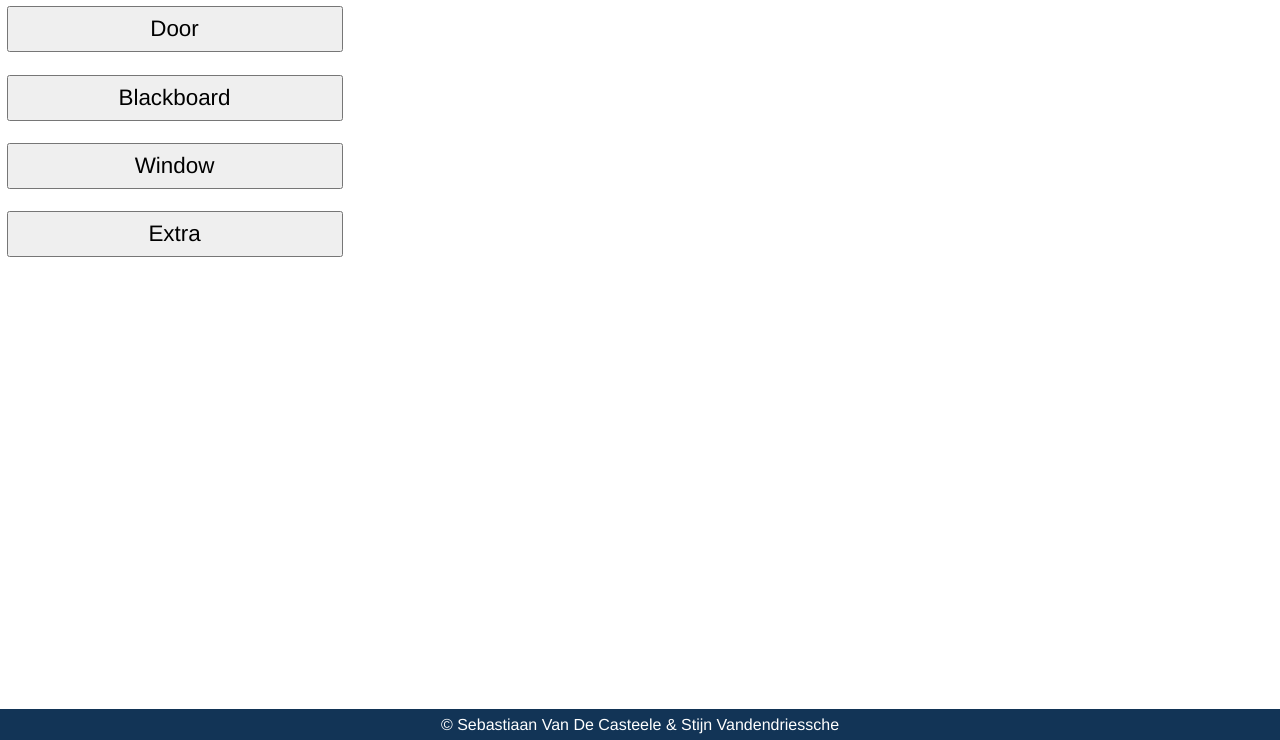
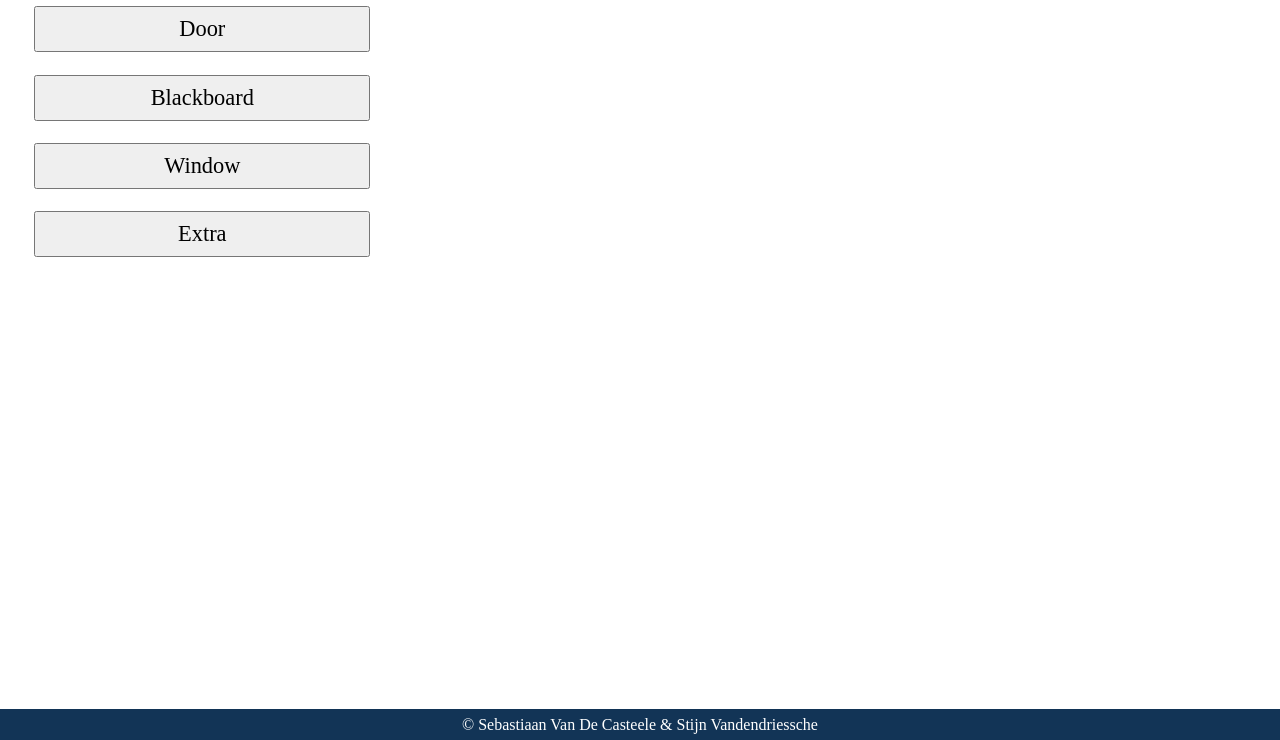
Before and after one commit to XP3RI0N/raspicam, a plain HTML site: page webinterface/index.html in a window 1280 px wide. Shown: the part 60-800 px from the top of the page. Drawn offline with Linux system fonts and the light colour scheme.

```diff
--- a/webinterface/css/style.css
+++ b/webinterface/css/style.css
@@ -1,7 +1,7 @@
 * {
   margin: 0;
   padding: 0;
-  font-family: "Ubuntu", "Helvetica Neue", Helvetica, Arial, sans-serif; }
+  font-family: "ubuntu"; }
 
 body {
   position: absolute;
@@ -39,6 +39,6 @@
   font-size: 1.4rem;
   width: 100%;
   margin: 0.5em 0;
-  padding: 0.5rem; }
+  padding: 0.5rem 0; }
 
 /*# sourceMappingURL=style.css.map */
```
Also changed, not shown: 2 other files.
